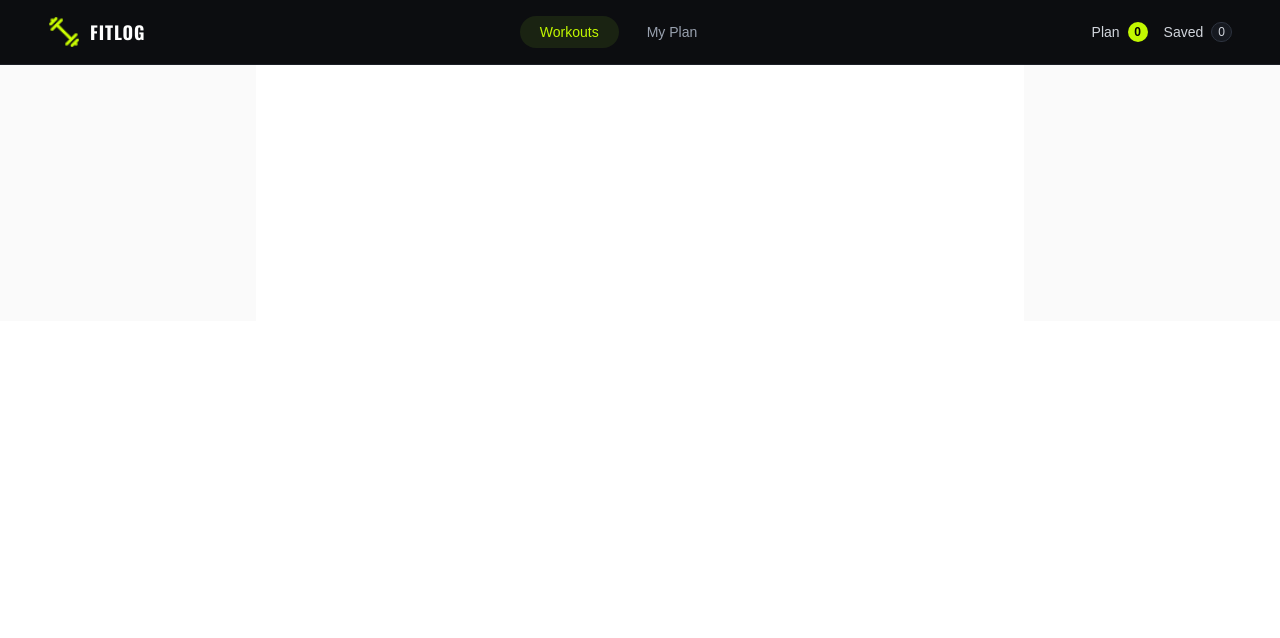
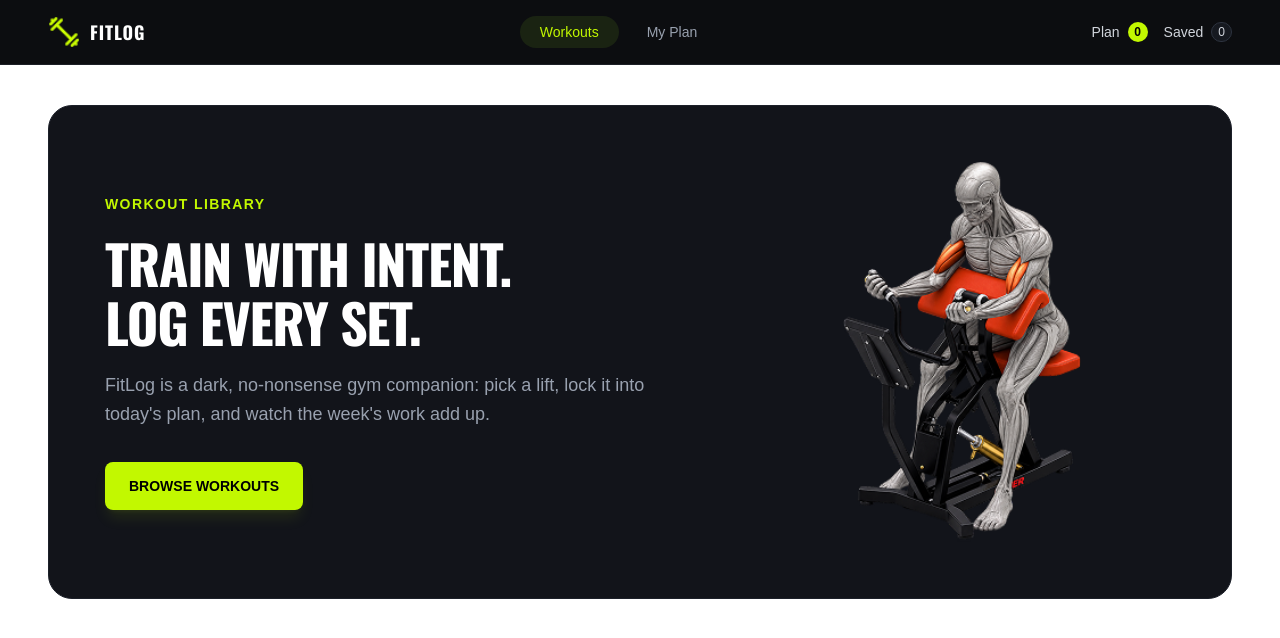
Before and after one commit to rajibstack/fit-log-a6-rajib, a Next.js app: page / in a window 1280 px wide. Shown: the top 638 px of the page. Built offline with nearby package versions, Linux system fonts and the light colour scheme.

Commit message:
Hero Section Completed.

```diff
--- /dev/null
+++ b/src/app/components/Hero.jsx
@@ -0,0 +1,74 @@
+'use client';
+
+import Image from 'next/image';
+import { Oswald } from 'next/font/google';
+
+const oswald = Oswald({
+  subsets: ['latin'],
+  weight: ['700'],
+});
+
+export default function Hero() {
+
+  const handleScrollToLibrary = (e) => {
+    e.preventDefault();
+    const element = document.getElementById('library');
+    if (element) {
+      element.scrollIntoView({ behavior: 'smooth' });
+    }
+  };
+
+  return (
+    <section className="max-w-[1232px] mx-auto px-4 md:px-6 py-6 md:py-10">
+
+      <div className="bg-[#12141A] border border-[#1C2029] rounded-2xl md:rounded-3xl p-6 sm:p-10 md:p-14 overflow-hidden relative">
+        <div className="grid grid-cols-1 lg:grid-cols-12 gap-8 lg:gap-12 items-center">
+
+
+          <div className="lg:col-span-7 space-y-5">
+
+            <p className="text-[#C2F800] text-xs sm:text-sm font-bold tracking-widest uppercase">
+              WORKOUT LIBRARY
+            </p>
+
+
+            <h1 className={`${oswald.className} text-4xl sm:text-5xl lg:text-[54px] font-bold text-white leading-[1.08] tracking-tight uppercase`}>
+              TRAIN WITH INTENT. <br className="hidden sm:inline" />
+              LOG EVERY SET.
+            </h1>
+
+
+            <p className="text-gray-400 text-sm sm:text-base lg:text-lg max-w-xl font-normal leading-relaxed">
+              FitLog is a dark, no-nonsense gym companion: pick a lift, lock it into today's plan, and watch the week's work add up.
+            </p>
+
+
+            <div className="pt-3">
+              <a
+                href="#library"
+                onClick={handleScrollToLibrary}
+                className="inline-flex items-center justify-center bg-[#C2F800] hover:bg-[#b0e200] text-black font-extrabold text-sm uppercase px-6 py-3.5 rounded-lg transition-all duration-200 transform hover:-translate-y-0.5 active:translate-y-0 shadow-lg shadow-[#C2F800]/10 cursor-pointer"
+              >
+                <span>BROWSE WORKOUTS</span>
+              </a>
+            </div>
+          </div>
+
+
+          <div className="lg:col-span-5 flex justify-center lg:justify-end items-center">
+            <div className="relative w-full max-w-[360px] lg:max-w-none h-[280px] sm:h-[350px] lg:h-[380px]">
+              <Image
+                src="/banner.png"
+                alt="FitLog Gym Equipment"
+                fill
+                priority
+                className="object-contain"
+              />
+            </div>
+          </div>
+
+        </div>
+      </div>
+    </section>
+  );
+}
--- a/src/app/page.js
+++ b/src/app/page.js
@@ -1,7 +1,12 @@
+import Hero from "./components/Hero";
+
+
 export default function Home() {
   return (
-    <div className="flex flex-col flex-1 items-center justify-center bg-zinc-50 font-sans dark:bg-black">
-      <main className="flex flex-1 w-full max-w-3xl flex-col items-center justify-between py-32 px-16 bg-white dark:bg-black sm:items-start"></main>
+    <div>
+      <Hero />
+
+
     </div>
   );
 }
```
